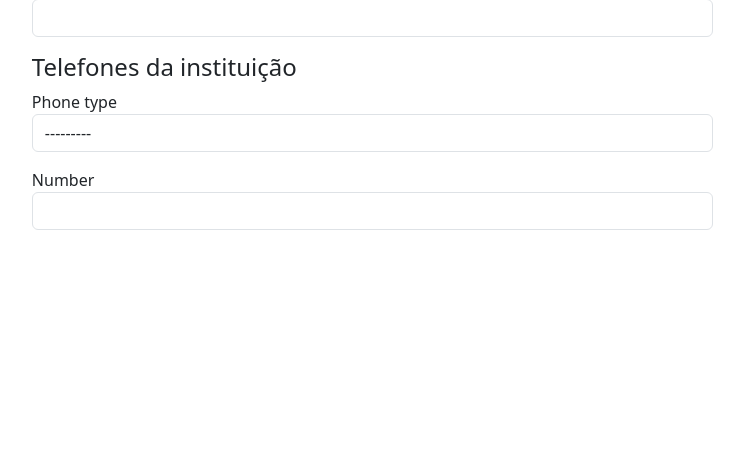
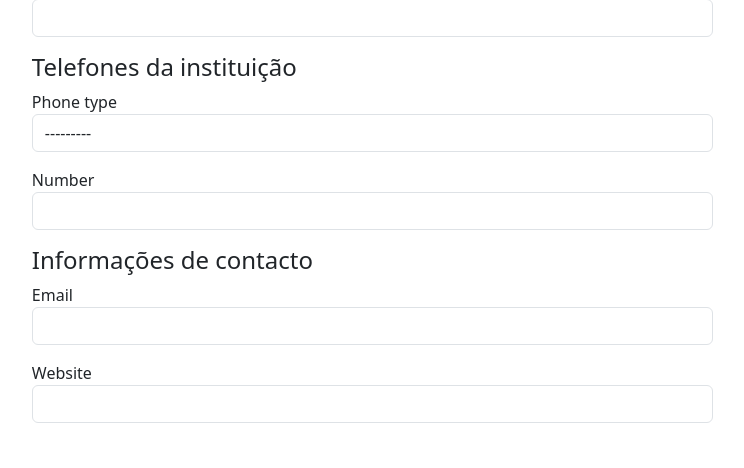
Before and after one commit to LucasSantiagoMartins/KizolaHealing, a Django app: page /health/integrate-institution/ in a window 1280 px wide. Shown: the part 2306-2774 px from the top of the page, without its empty margins (421-1165 px from the left). Before the commit the page ends 2536 px from the top, so only its background shows below. Run offline with Django 5.2, Linux system fonts and the light colour scheme; some libraries are stand-ins or nearby versions.

Commit message:
Add div-form-contact-information in health app integrate_institution.html template

```diff
--- a/health/templates/integrate_institution.html
+++ b/health/templates/integrate_institution.html
@@ -130,6 +130,13 @@
                         {{phone_form.number}}
                     </div>
 
+                    <div id="div-form-contact-information">
+                        <h4>Informações de contacto</h4>
+                        {{contact_information_form.email.label}}
+                        {{contact_information_form.email}}
+                        {{contact_information_form.website.label}}
+                        {{contact_information_form.website}}
+                    </div>
                 </form>
         </div>
     </div>
```
